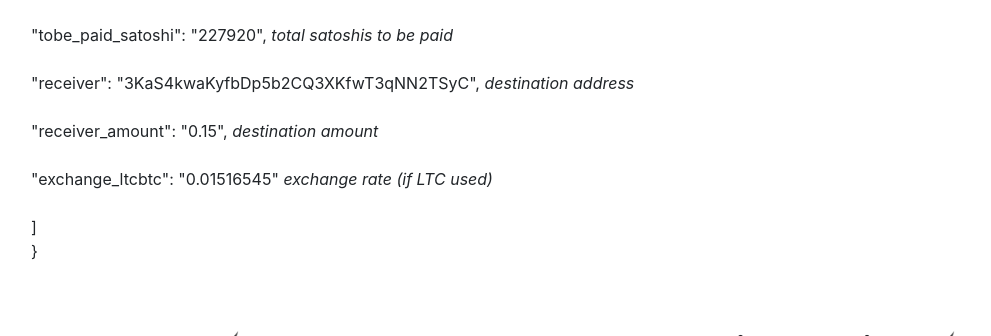
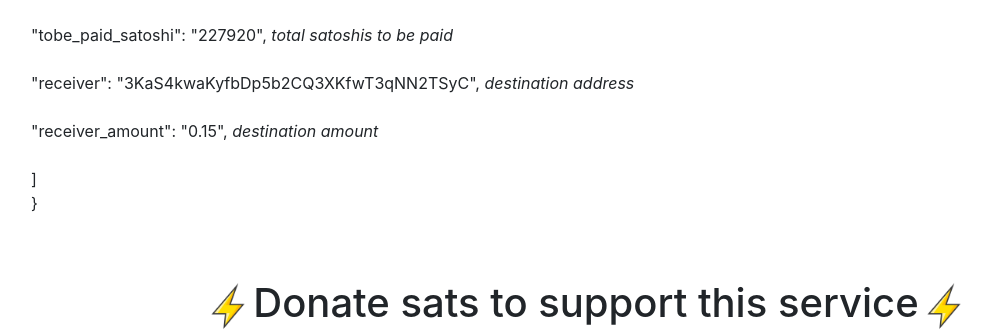
Before and after one commit to bitcoin-software/bitflash, a website: page www/index.html in a window 1280 px wide. Shown: the part 1394-1730 px from the top of the page, without its empty margins (54-1045 px from the left). Drawn offline with Linux system fonts and the light colour scheme; no server answers.

Commit message:
paused ltc support

```diff
--- a/www/index.html
+++ b/www/index.html
@@ -145,7 +145,6 @@
             "tobe_paid_satoshi": "227920",<i> total satoshis to be paid</i><br/><br/>
             "receiver": "3KaS4kwaKyfbDp5b2CQ3XKfwT3qNN2TSyC",<i> destination address</i><br/><br/>
             "receiver_amount": "0.15",<i> destination amount</i><br/><br/>
-            "exchange_ltcbtc": "0.01516545"<i> exchange rate (if LTC used)</i><br/><br/>
             ]<br/>
             }</p>
             </div>
```
